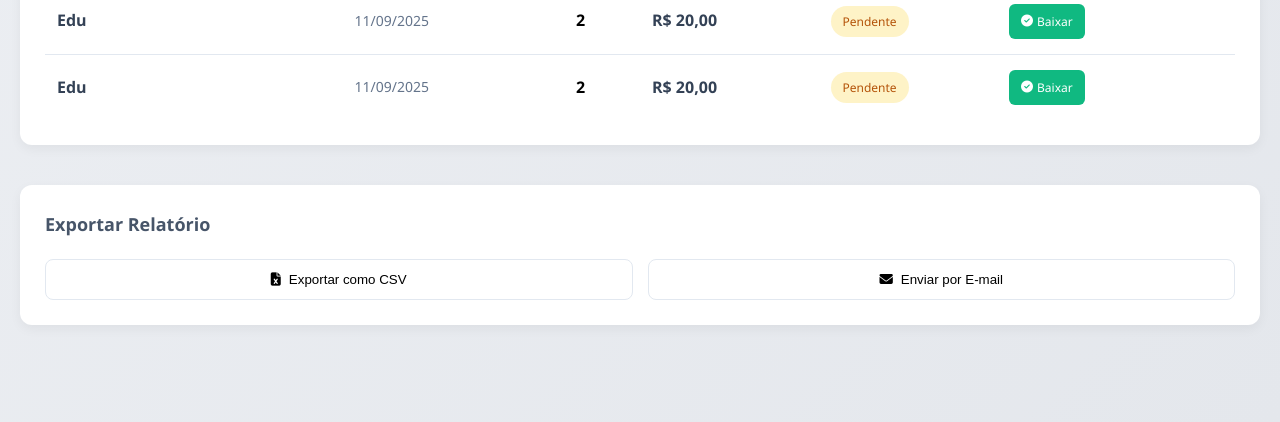
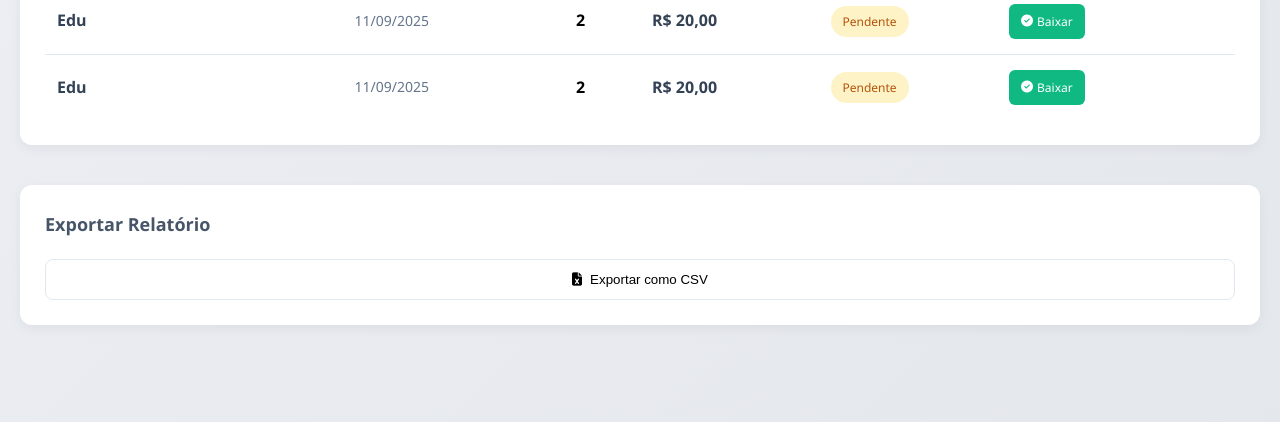
Before and after one commit to EduLoliveira/SalasManager, a Django app: page /dashboard-vendas/ in a window 1280 px wide. Shown: the part 2640-3062 px from the top of the page. Run offline with Django 4.2, Linux system fonts and the light colour scheme; a user stored in the database is signed in; data comes from the database, SQL or seed files in the repository.

Commit message:
reiniciando_servicos-1.1.7

```diff
--- a/SalesManager/sistema_vendas/sales/templates/subPage/Home/relatorio_vendas.html
+++ b/SalesManager/sistema_vendas/sales/templates/subPage/Home/relatorio_vendas.html
@@ -227,10 +227,6 @@
                 <button class="footer-option" onclick="exportarCSV()">
                     <i class="fas fa-file-excel"></i>
                     <span>Exportar como CSV</span>
-                </button>
-                <button class="footer-option" onclick="enviarPorEmail()">
-                    <i class="fas fa-envelope"></i>
-                    <span>Enviar por E-mail</span>
                 </button>
             </div>
         </div>
```
